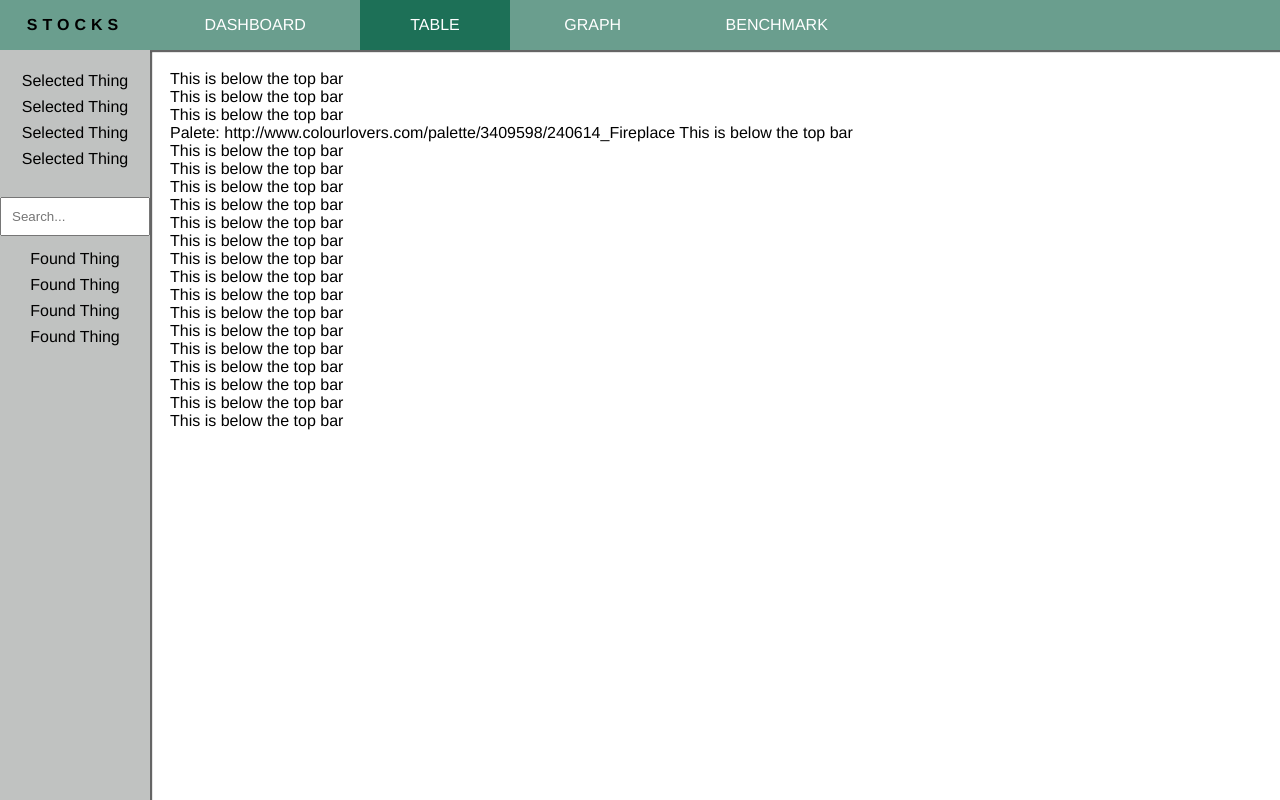
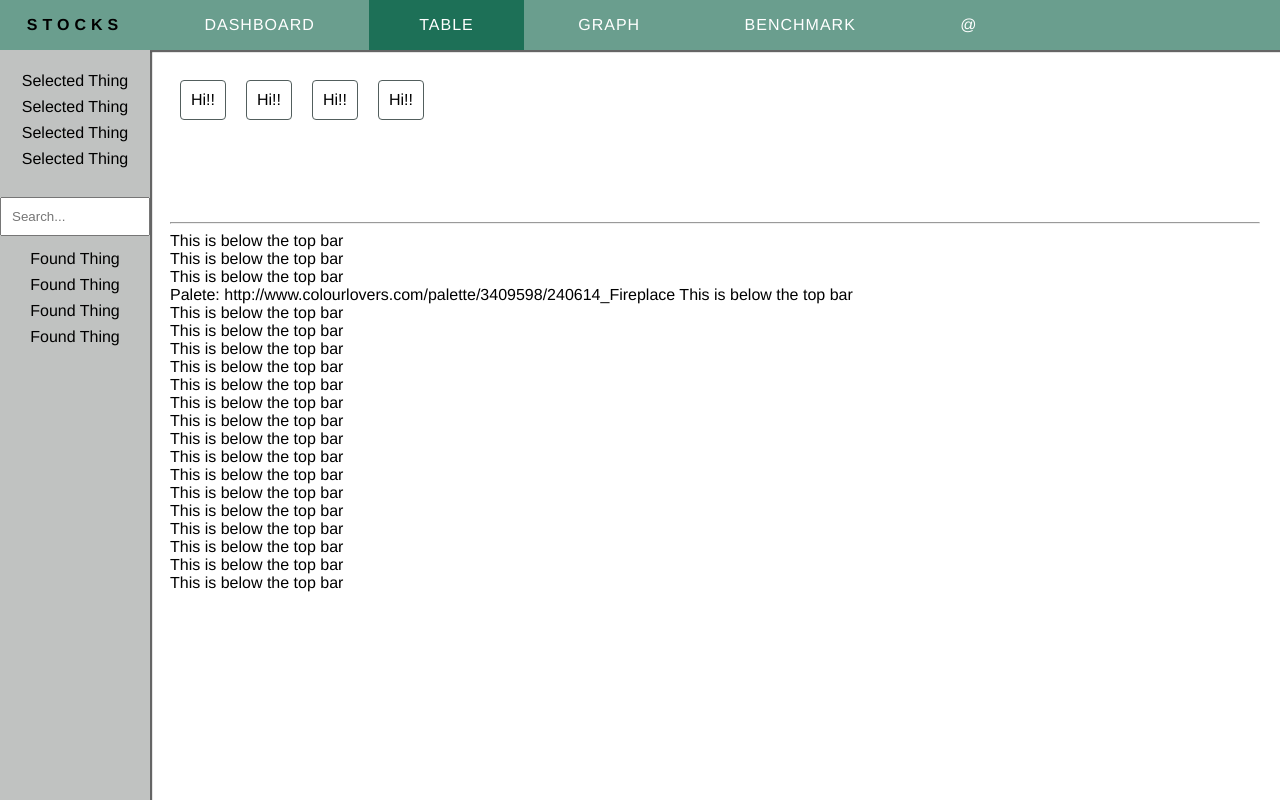
Before and after one commit to killfill/front_end_application, a plain HTML site: page app/playground/plain_html/layout.html in a window 1280 px wide. Drawn offline with Linux system fonts and the light colour scheme.

Commit message:
layout in shape

```diff
--- /dev/null
+++ b/app/playground/plain_html/layout.css
@@ -0,0 +1,107 @@
+/* Layout css stuff */
+
+html, body, ul {
+	margin: 0;
+	padding: 0;
+	border: 0;
+	font-family: "Helvetica Neue";
+	font-weight: 200;
+}
+
+ul {
+	list-style: none;
+	text-align: center;
+}
+
+.sidebar {
+	position: fixed;
+	overflow: hidden;
+	overflow-y: scroll;
+	left: 0;
+	top: 50px;
+	bottom: 0;
+	width: 150px;
+	background-color: #C0C2C1;
+	box-shadow: 2px 2px 1px rgba(50, 50, 50, 0.75);
+}
+
+.sidebar input {
+	width: 100%;
+	padding: 10px;
+	margin-top: 25px;
+	margin-bottom: 10px;
+}
+
+.middle {
+	margin-top: 50px;
+	margin-left: 150px;
+	padding: 20px;
+	/*background-color: yellow;*/
+}
+
+.topbar {
+	position: fixed;
+	top: 0;
+	height: 50px;
+	width: 100%;
+	background-color: #6A9E8E;
+	box-shadow: 2px 2px 1px rgba(50, 50, 50, 0.75);
+}
+
+ul.horizontal {
+	display: inline-block;
+}
+
+ul.horizontal li {
+	display: inline-block;
+}
+
+/* Menu links */
+.topbar ul li a:hover {
+	color: #1D7057;
+}
+.topbar ul.hover li:hover {
+	background-color: inherit;
+}
+.topbar ul li a {
+	text-decoration: none;
+	padding-right: 50px;
+	padding-left: 50px;
+	color: white;
+	line-height: 50px;
+	text-transform: uppercase;
+	letter-spacing: 1px;
+}
+
+.topbar ul li.selected {
+	background-color: #1D7057;
+}
+
+.topbar ul li.selected a {
+	color: white;
+}
+
+.project {
+	display: inline-block;
+	/*font-size: 2em;*/
+	width: 150px;
+	text-transform: uppercase;
+	line-height: 50px;
+	letter-spacing: 5px;
+	text-align: center;
+	font-weight: bold;
+}
+
+ul.items li {
+	padding: 4px;
+}
+
+.pointer {
+	cursor: pointer;
+}
+
+ul.hover li:hover{
+
+	background-color: #525E5D;
+	color: #C0C2C1
+}
--- a/app/playground/plain_html/layout.html
+++ b/app/playground/plain_html/layout.html
@@ -2,104 +2,16 @@
 
 	<head>
 
+		<link rel="stylesheet" href='layout.css' />
 		<style>
 
-			html, body, ul {
-				margin: 0;
-				padding: 0;
-				border: 0;
-				font-family: "Helvetica Neue";
-				font-weight: 200;
-			}
-
-			ul {
-				list-style: none;
-				text-align: center;
-			}
-
-			.sidebar {
-				position: fixed;
-				overflow: hidden;
-				overflow-y: scroll;
-				left: 0;
-				top: 50px;
-				bottom: 0;
-				width: 150px;
-				background-color: #C0C2C1;
-				box-shadow: 2px 2px 1px rgba(50, 50, 50, 0.75);
-			}
-
-			.sidebar input {
-				width: 100%;
+			/* Boxen! */
+			.box {
+				border: 1px #525E5D solid;
 				padding: 10px;
-				margin-top: 25px;
-				margin-bottom: 10px;
-			}
-
-			.middle {
-				margin-top: 50px;
-				margin-left: 150px;
-				padding: 20px;
-				/*background-color: yellow;*/
-			}
-
-			.topbar {
-				position: fixed;
-				top: 0;
-				height: 50px;
-				width: 100%;
-				background-color: #6A9E8E;
-				box-shadow: 2px 2px 1px rgba(50, 50, 50, 0.75);
-			}
-
-			ul.horizontal {
-				display: inline-block;
-			}
-
-			ul.horizontal li {
-				display: inline-block;
-			}
-
-			/* Menu links */
-			.topbar ul li a {
-				text-decoration: none;
-				padding: 50px;
-				color: white;
-				line-height: 50px;
-				text-transform: uppercase;
-			}
-
-			.topbar ul li.selected {
-				background-color: #1D7057;
-			}
-
-			.topbar ul li.selected a {
-				color: white;
-			}
-
-			.project {
-				display: inline-block;
-				/*font-size: 2em;*/
-				width: 150px;
-				text-transform: uppercase;
-				line-height: 50px;
-				letter-spacing: 5px;
-				text-align: center;
-				font-weight: bold;
-			}
-
-			ul.items li {
-				padding: 4px;
-			}
-
-			.pointer {
-				cursor: pointer;
-			}
-
-			ul.hover li:hover{
-
-				background-color: #525E5D;
-				color: #C0C2C1
+				margin: 10px;
+				float: left;
+				border-radius: 4px
 			}
 
 		</style>
@@ -108,17 +20,18 @@
 
 	<body>
 
-		<div class="topbar">
+		<section class="topbar">
 			<span class="project">Stocks</span>
 			<ul class='horizontal hover'>
 				<li> <a href="">Dashboard</a> </li>
 				<li class='selected'> <a href="">Table</a> </li>
 				<li> <a href="">Graph</a> </li>
 				<li> <a href="">Benchmark</a> </li>
+				<li> <a href="">@</a> </li>
 			</ul>
-		</div>
+		</section>
 
-		<div class="sidebar">
+		<section class="sidebar">
 			<br/>
 			<ul class='items'>
 				<li>Selected Thing</li>
@@ -133,9 +46,37 @@
 				<li>Found Thing</li>
 				<li>Found Thing</li>
 			</ul>
-		</div>
+		</section>
 
-		<div class="middle">
+		<section class="middle">
+
+
+			<article class='box'>
+				Hi!!
+			</article>
+
+			<article class='box'>
+				Hi!!
+			</article>
+
+			<article class='box'>
+				Hi!!
+			</article>
+
+			<article class='box'>
+				Hi!!
+			</article>
+
+			<br/>
+			<br/>
+			<br/>
+			<br/>
+			<br/>
+			<br/>
+			<br/>
+			<br/>
+			<hr/>
+
 			This is below the top bar<br/>
 			This is below the top bar<br/>
 			This is below the top bar<br/>
@@ -160,7 +101,7 @@
 			This is below the top bar<br/>
 			This is below the top bar<br/>
 
-		</div>
+		</section>
 
 	</body>
 
```
